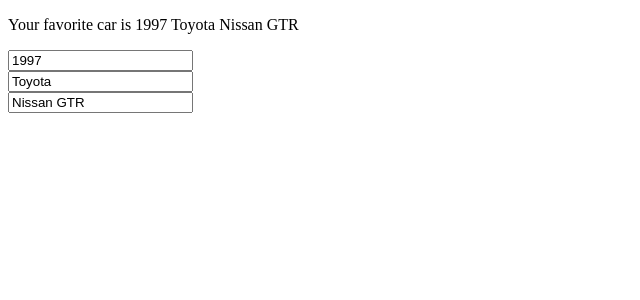
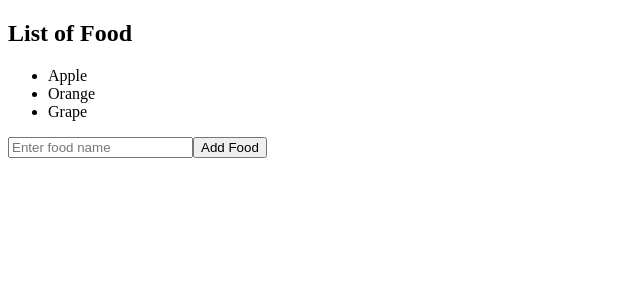
Before and after one commit to MadMax0312/React_tutorial, a React (Vite) app in the folder my-react-app/: page / in a window 1280 px wide. Shown: the top 300 px of the page, without its empty margins (0-640 px from the left). Built offline with nearby package versions, Linux system fonts and the light colour scheme.

Commit message:
Update state of an Array

```diff
--- a/my-react-app/src/App.jsx
+++ b/my-react-app/src/App.jsx
@@ -1,9 +1,9 @@
-import MyComponent3 from "./MyComponent3";
+import UpdateArray from "./UpdateArray";
 
 function App() {
     return (
         <>
-        <MyComponent3/>
+        <UpdateArray/>
         </>
     );
 }
--- /dev/null
+++ b/my-react-app/src/UpdateArray.jsx
@@ -0,0 +1,35 @@
+import React, {useState} from "react";
+
+function UpdateArray() {
+
+    const [foods, setFoods] = useState(['Apple','Orange','Grape'])
+
+    function handleAddFood(event) {
+        const newFood = document.getElementById('foodInput').value
+        document.getElementById('foodInput').value = ""
+
+        setFoods(f => ([...f,newFood]))
+    }
+
+    function handleRemoveFood(index) {
+
+        setFoods(foods.filter((_, i) => i !== index))
+    }
+
+    return(
+        <div>
+            <h2>List of Food</h2>
+            <ul>
+                {foods.map((food,index)=>
+                <li key={index} onClick={()=>handleRemoveFood(index)}>
+                    {food}
+                </li>)}
+            </ul>
+            <input type="text" id="foodInput" placeholder="Enter food name" />
+            <button onClick={handleAddFood}>Add Food</button>
+        </div>
+    )
+
+}
+
+export default UpdateArray
```
